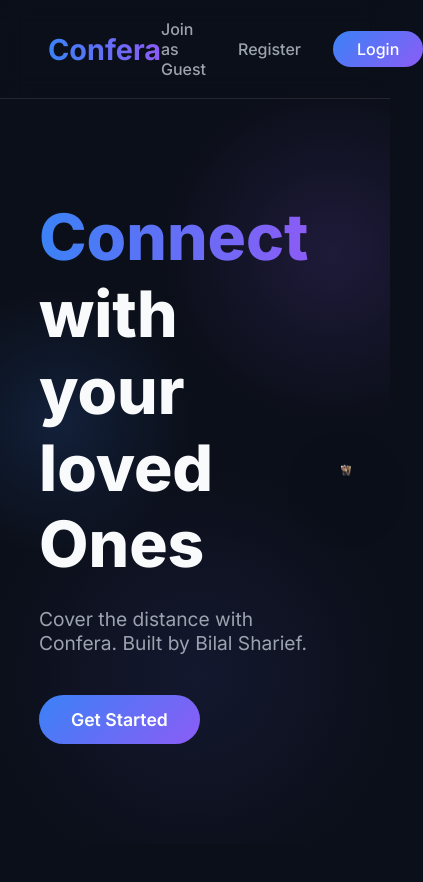
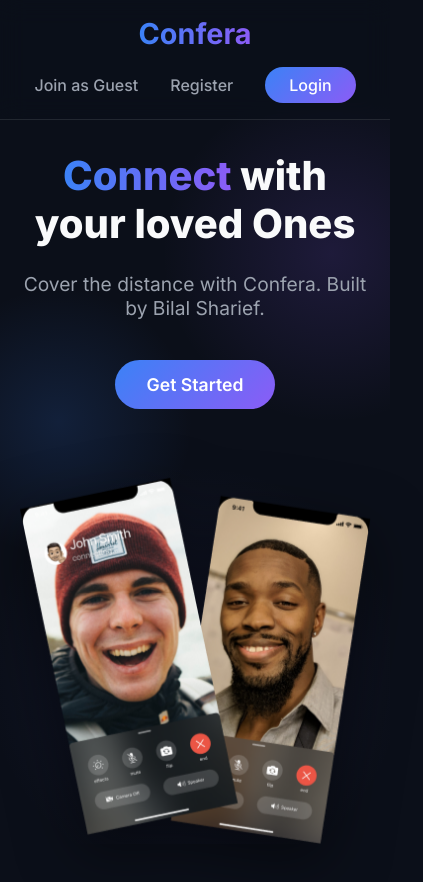
Before and after one commit to BilalChisti12/Confera, a React (Create React App) app in the folder frontend/: page / in a window 390 px wide. Shown: the top 882 px of the page, 423 px wide, since content can reach past the window. Before the commit the page ends 844 px from the top, so only its background shows below. Built offline with nearby package versions, Linux system fonts and the light colour scheme; no server answers.

Commit message:
Fix mobile responsiveness and chat overlap

```diff
--- a/frontend/src/App.css
+++ b/frontend/src/App.css
@@ -405,3 +405,40 @@ body::before {
 .css-9ddj71-MuiInputBase-root-MuiOutlinedInput-root.Mui-focused .MuiOutlinedInput-notchedOutline {
   border-color: var(--accent-indigo) !important;
 }
+
+@media (max-width: 768px) {
+  .landingMainContainer {
+    flex-direction: column;
+    text-align: center;
+    padding: 2rem 5%;
+  }
+  .landingMainContainer > div:nth-child(1) {
+    padding-right: 0;
+  }
+  .landingMainContainer h1 {
+    font-size: 2.5rem;
+  }
+  .landingPageContainer nav {
+    flex-direction: column;
+    gap: 1rem;
+    padding: 1rem;
+  }
+  .navBar {
+    flex-direction: column;
+    gap: 1rem;
+    padding: 1rem;
+  }
+  .meetContainer {
+    flex-direction: column;
+    padding: 2rem 5%;
+    gap: 2rem;
+  }
+  .leftPanel {
+    width: 100%;
+    min-width: 100%;
+    padding: 2rem;
+  }
+  .rightPanel {
+    display: none;
+  }
+}
--- a/frontend/src/styles/videoComponent.module.css
+++ b/frontend/src/styles/videoComponent.module.css
@@ -34,7 +34,7 @@
 .meetUserVideo {
     position: absolute;
     bottom: 120px;
-    right: 20px; /* moved to right for better visibility */
+    left: 20px; /* moved to left for better visibility and avoid chat overlap */
     height: 20vh;
     width: auto;
     border-radius: 12px;
@@ -173,3 +173,35 @@
 .chattingArea button:hover {
     transform: scale(1.1);
 }
+
+@media (max-width: 768px) {
+    .chatRoom {
+        width: calc(100% - 40px);
+        bottom: 120px;
+        z-index: 1000;
+    }
+
+    .buttonContainers {
+        width: 90%;
+        padding: 10px;
+        justify-content: center;
+        gap: 10px;
+        flex-wrap: wrap;
+        border-radius: 20px;
+    }
+
+    .buttonContainers button {
+        width: 40px;
+        height: 40px;
+    }
+
+    .meetUserVideo {
+        height: 15vh;
+        left: 10px;
+        bottom: 130px;
+    }
+
+    .conferenceView {
+        grid-template-columns: 1fr;
+    }
+}
```
Also changed, not shown: 1 other file (tests, documents, lock files or other folders).
